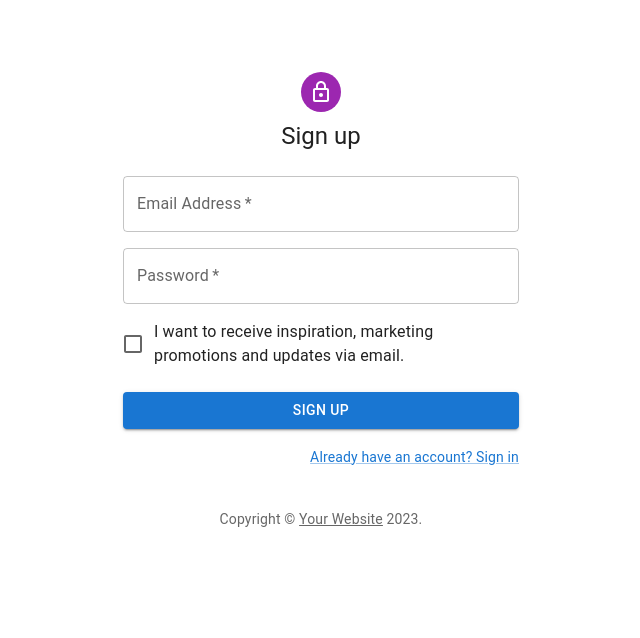
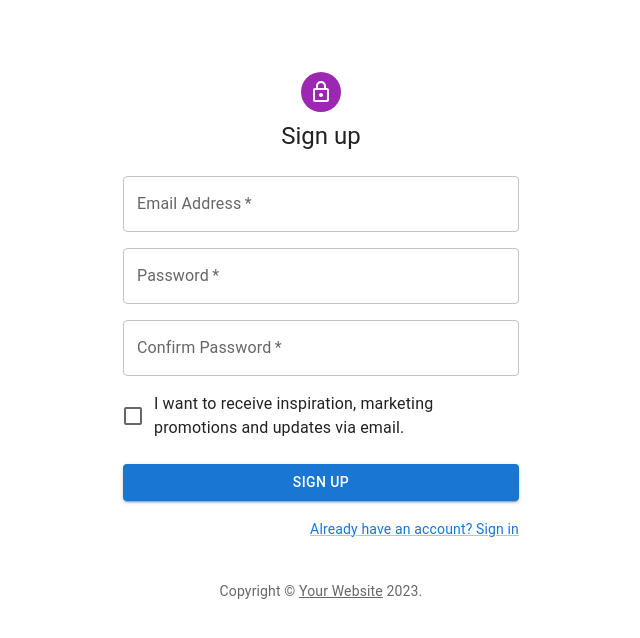
Before and after one commit to sanguk12/nwitter, a React (Create React App) app: page /signup in a window 1280 px wide. Shown: the top 638 px of the page, without its empty margins (319-959 px from the left). Built offline with nearby package versions, Linux system fonts and the light colour scheme; no server answers.

Commit message:
sign in 비밀번호 체크

```diff
--- a/src/routes/SignUp.js
+++ b/src/routes/SignUp.js
@@ -12,7 +12,7 @@ import LockOutlinedIcon from '@mui/icons-material/LockOutlined';
 import Typography from '@mui/material/Typography';
 import Container from '@mui/material/Container';
 import { createTheme, ThemeProvider } from '@mui/material/styles';
-import {useRef, useCallback} from "react";
+import {useRef, useEffect, useState} from "react";
 import {authService, signIn} from "../fbase";
 
 function Copyright(props) {
@@ -35,25 +35,28 @@ const defaultTheme = createTheme();
 export default function SignUp() {
     const pwCheckValue = useRef();
     const passWordValue = useRef();
-    const pwValue = (e) => {
+    const [passwordMatch, setPasswordMatch] = useState(true);
+    const pwValue = async (e) => {
         pwCheckValue.current = e.target.value;
-        console.log(pwCheckValue.current, "pwCheckValue")
+        passWordConfirm();
     };
-    const pwCheck = (e) => {
+    const pwCheck = async (e) => {
         passWordValue.current = e.target.value;
-        console.log(passWordValue.current, "passWordValue")
-        // checkPw()
+        passWordConfirm();
     };
-
+    const passWordConfirm = () => {
+        const passwordsMatch = pwCheckValue.current === passWordValue.current;
+        setPasswordMatch(passwordsMatch);
+    }
     const handleSubmit = async (event) => {
+        if(!passwordMatch){
+            alert("비밀번호를 확인해 주세요.")
+            return;
+        }
         event.preventDefault();
         const data = new FormData(event.currentTarget);
-        console.log({
-            email: data.get('email'),
-            password: data.get('password'),
-        });
-        let user = await signIn(authService,data.get('email'), data.get('password'));
-        console.log(user,"22")
+        let user = await signIn(authService, data.get('email'), data.get('password'));
+        console.log(user,"회원가입 ㅇㅂㅇ")
     };
 
     return (
@@ -98,18 +101,22 @@ export default function SignUp() {
                                     onChange={pwValue}
                                 />
                             </Grid>
-                            {/*<Grid item xs={12}>*/}
-                            {/*    <TextField*/}
-                            {/*        required*/}
-                            {/*        fullWidth*/}
-                            {/*        label="Confirm Password"*/}
-                            {/*        type="password"*/}
-                            {/*        id="ConfirmPassword"*/}
-                            {/*        autoComplete="new-password"*/}
-                            {/*        onChange={pwCheck}*/}
-                            {/*    />*/}
-                            {/*</Grid>*/}
-                            {/*{checkPw()}*/}
+                            <Grid item xs={12}>
+                                <TextField
+                                    required
+                                    fullWidth
+                                    label="Confirm Password"
+                                    type="password"
+                                    id="ConfirmPassword"
+                                    autoComplete="new-password"
+                                    onChange={pwCheck}
+                                />
+                            </Grid>
+                            {!passwordMatch && (
+                                <>
+                                    <span className="formAlert">비밀번호가 일치하지 않습니다.</span>
+                                </>
+                            )}
                             <Grid item xs={12}>
                                 <FormControlLabel
                                     control={<Checkbox value="allowExtraEmails" color="primary" />}
```
